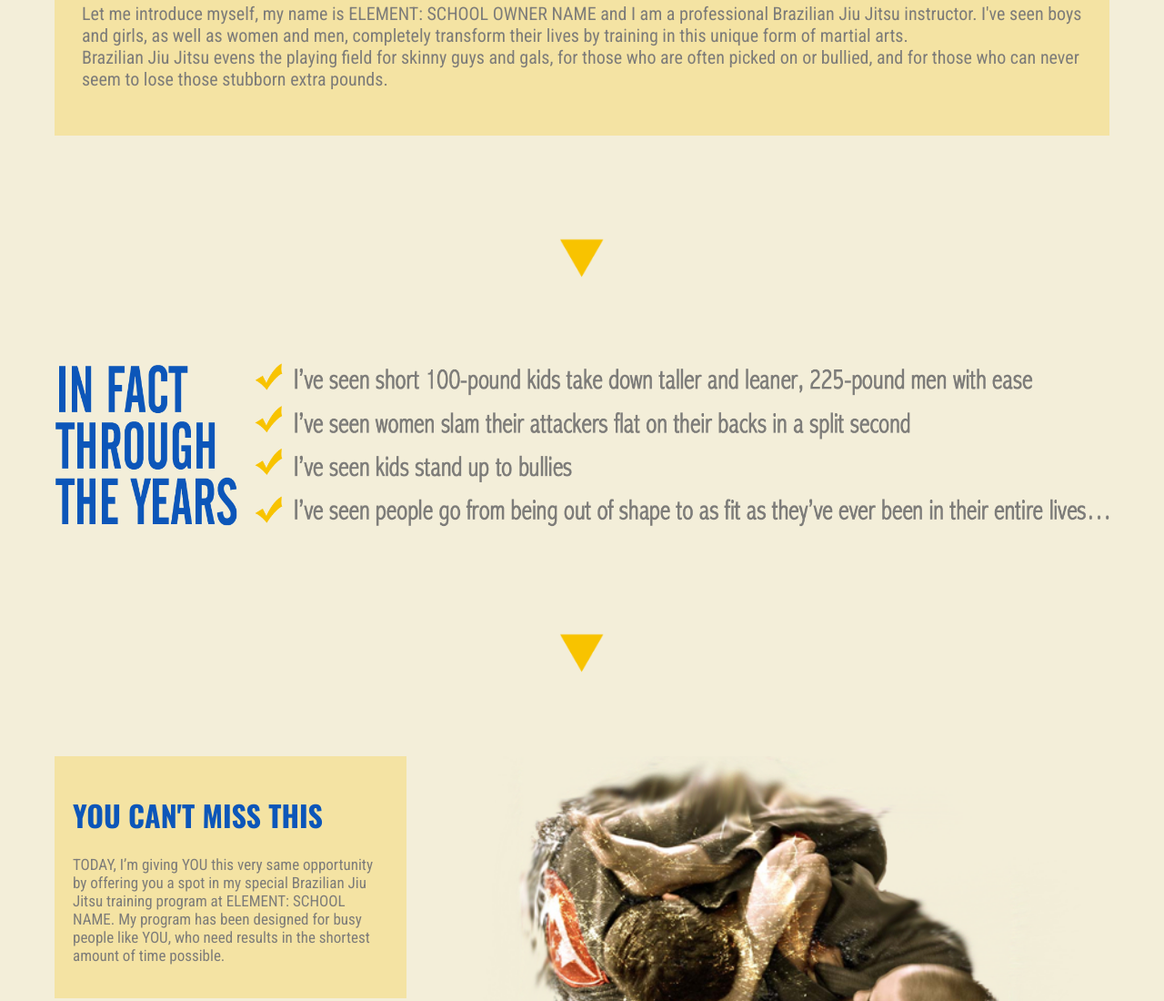
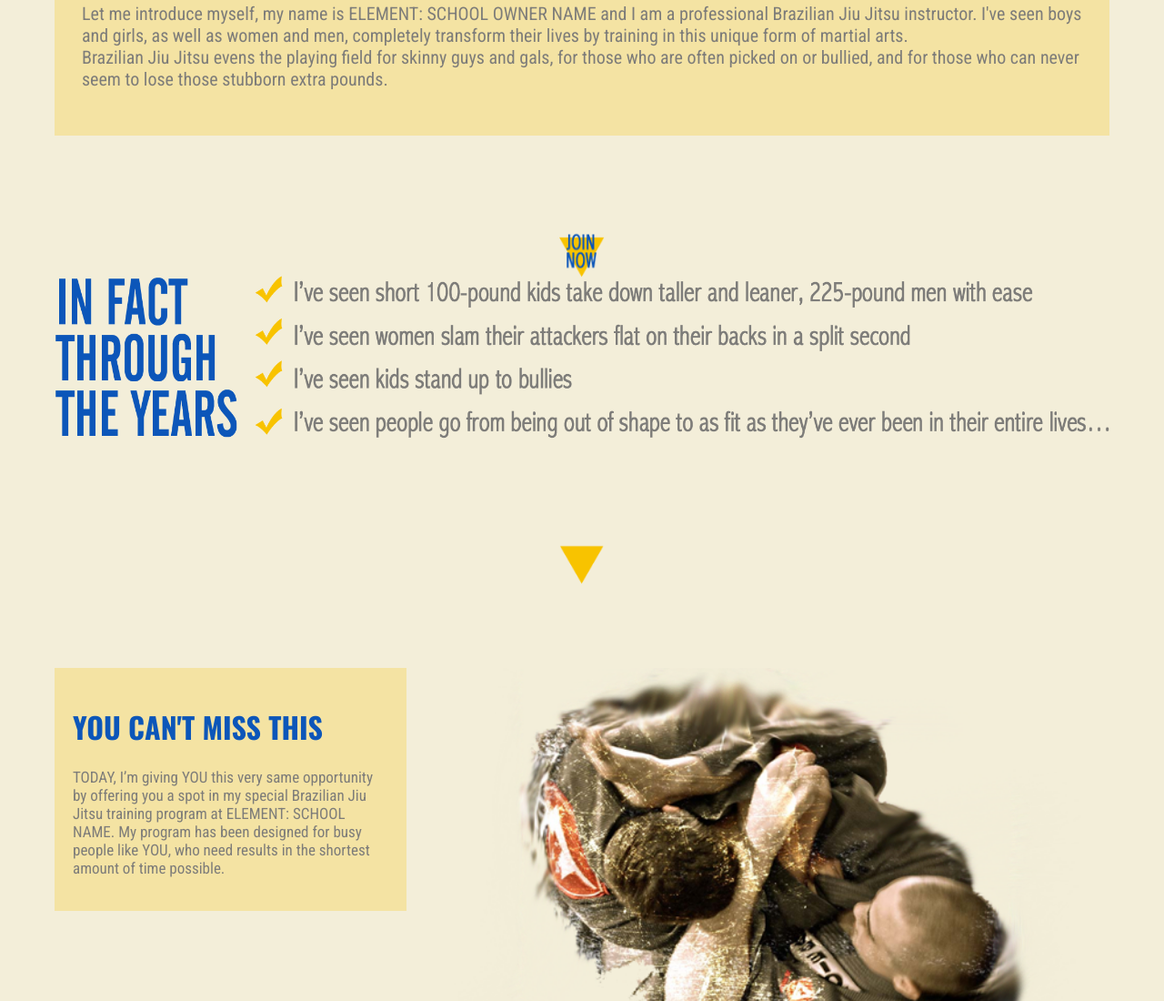
Before and after one commit to agtoaaa/Sales_page, a website: page build/index.html in a window 1280 px wide. Shown: the part 3872-4972 px from the top of the page at 91% size. Drawn offline with nearby package versions, Linux system fonts and the light colour scheme.

Commit message:
Animation update-1

```diff
--- a/build/index.html
+++ b/build/index.html
@@ -87,7 +87,7 @@
 			<p style="font-size:20px;">Let me introduce myself, my name is ELEMENT: SCHOOL OWNER NAME and I am a professional Brazilian Jiu Jitsu instructor. I've seen boys and girls, as well as women and men, completely transform their lives by training in this unique form of martial arts.<br>Brazilian Jiu Jitsu evens the playing field for skinny guys and gals, for those who are often picked on or bullied, and for those who can never seem to lose those stubborn extra pounds.</p>
 		</div>
 
-	<div class="arrow"><img style="padding-top:100px;padding-bottom:100px;" class="floating" src="img/arrow.png" width="100%"></div>
+			<div class="arrow"><a href="#signnow"><img style="padding-top:100px;" class="floating" src="img/arrow-2.png" width="100%"></a></div>
 	<div class="wrapper ">
 			<img src="img/infact.png" width="100%">
 	</div>
@@ -174,7 +174,8 @@
 			<p class="test-mo" style="color:white;">"I have always had high blood pressure and anxiety. After a couple of months of taking Brazilian Jiu Jitsu classes, my doctor took me off my medications. We've both been surprised by how much my health has improved. I've lost about 20 pounds and am a much calmer person." <br><strong>- G. Taylor</strong></p>
 		</div>
 </div>
-<div class="arrow"><img style="padding:100px 0 100px 0;" class="floating" src="img/arrow.png" width="100%"></div>
+		<div class="arrow"><a href="#signnow"><img style="padding-top:100px;" class="floating" src="img/arrow-2.png" width="100%"></a></div>
+
 
 <div class="" style="height:auto;background-color:#f8c300;">
 	<div class="wrapper">
```
